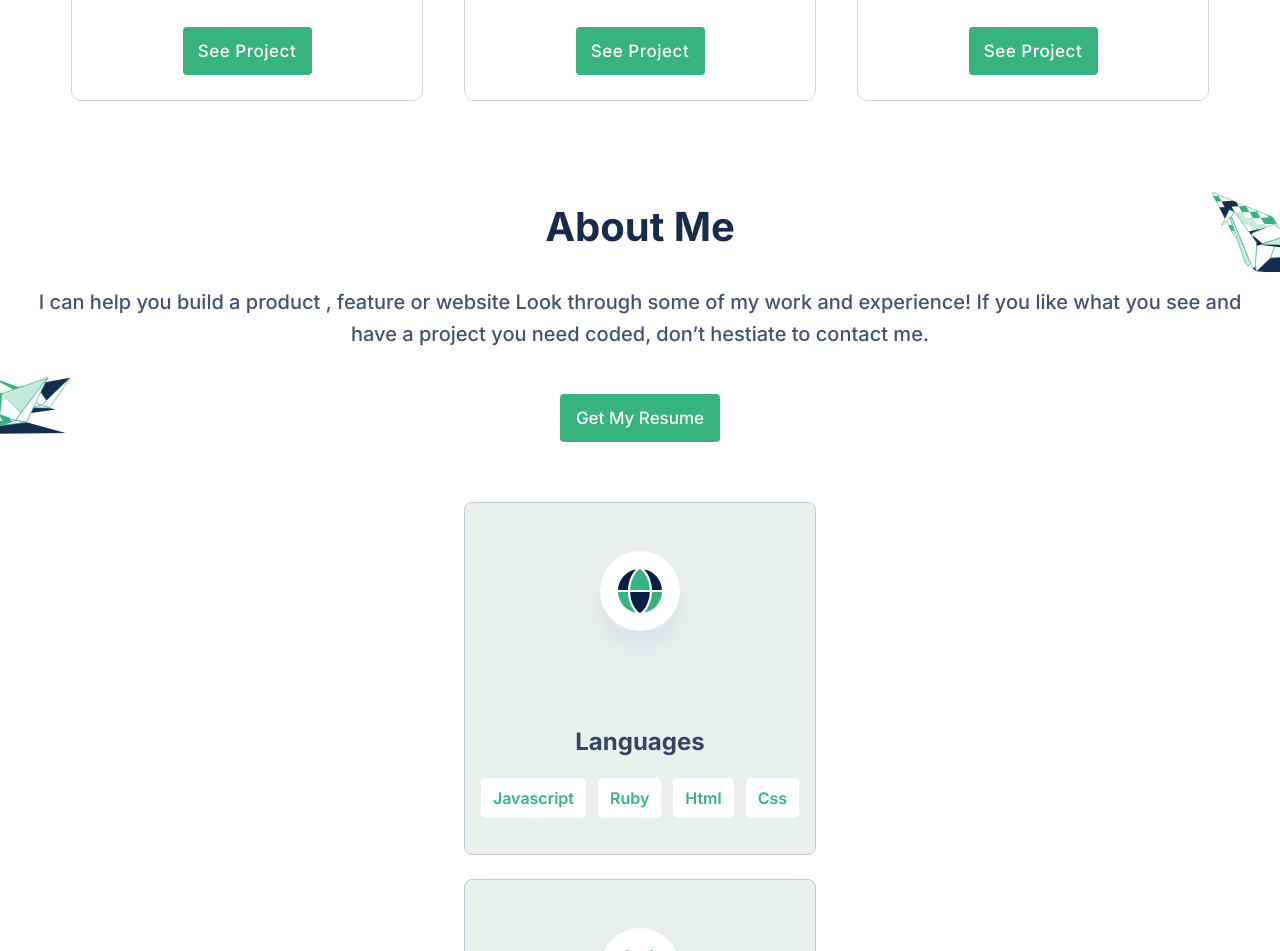
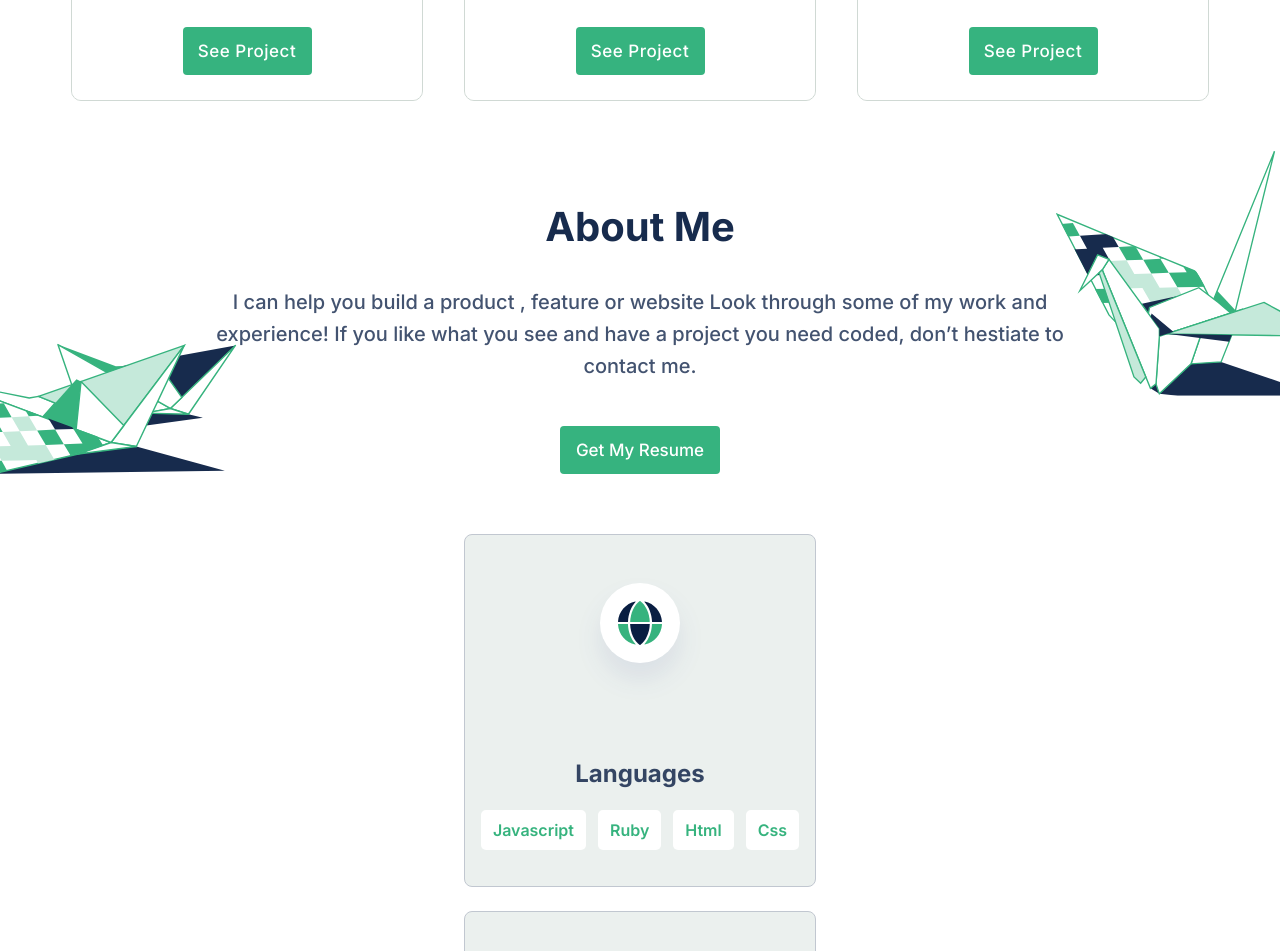
Before and after one commit to hansderly/portfolio, a website: page index.html in a window 1280 px wide. Shown: the part 2027-2978 px from the top of the page. Drawn offline with Linux system fonts and the light colour scheme.

Commit message:
add about me section desktop version

```diff
--- a/assets/style/style.css
+++ b/assets/style/style.css
@@ -56,6 +56,23 @@ body {
     grid-template-columns: repeat(3, 369px);
     justify-content: center;
   }
+
+  .about-me {
+    display: flex;
+    background-image: url(../images/illustration-about2-desktop.svg), url(../images/illustration-about1-desktop.svg);
+    background-position: right top, left bottom;
+    background-repeat: no-repeat, no-repeat;
+  }
+
+  .about-me-top {
+    display: flex;
+    width: 100%;
+    justify-content: center;
+  }
+
+  .about-me-description {
+    width: 920px;
+  }
 }
 
 @media screen and (max-width: 768px) {
@@ -74,6 +91,13 @@ body {
   .headline {
     padding: 20px;
     margin-top: 150px;
+  }
+
+  .about-me {
+    display: flex;
+    background-image: url(../images/top-right.svg), url(../images/bottom-left-about-me-mobile.svg);
+    background-position: right top, left bottom;
+    background-repeat: no-repeat, no-repeat;
   }
 }
 
@@ -307,10 +331,6 @@ body {
 }
 
 .about-me {
-  display: flex;
-  background-image: url(../images/top-right.svg), url(../images/bottom-left-about-me-mobile.svg);
-  background-position: right top, left bottom;
-  background-repeat: no-repeat, no-repeat;
   margin-bottom: 60px;
 }
 
--- a/index.html
+++ b/index.html
@@ -246,9 +246,8 @@
 
     <section class="about-me">
         <div class="about-me-top">
+            <div>
                 <div class="about-me-text-container">
-                <div class="about-me-img-top">
-                </div>
                     <h1 class="about-me-text">About Me</h1>
 
                     <p class="about-me-description">
@@ -260,6 +259,7 @@
                 </div>
                 <div class="get-my-resume-container">
                     <button href="#" class="get-my-resume-text btn">Get My Resume</button>
+                </div>
             </div>
         </div>
     </section>
```
Also changed, not shown: assets/images/illustration-about1-desktop.svg (added), assets/images/illustration-about2-desktop.svg (added). Lines whose indentation alone changed are shown as unchanged.
